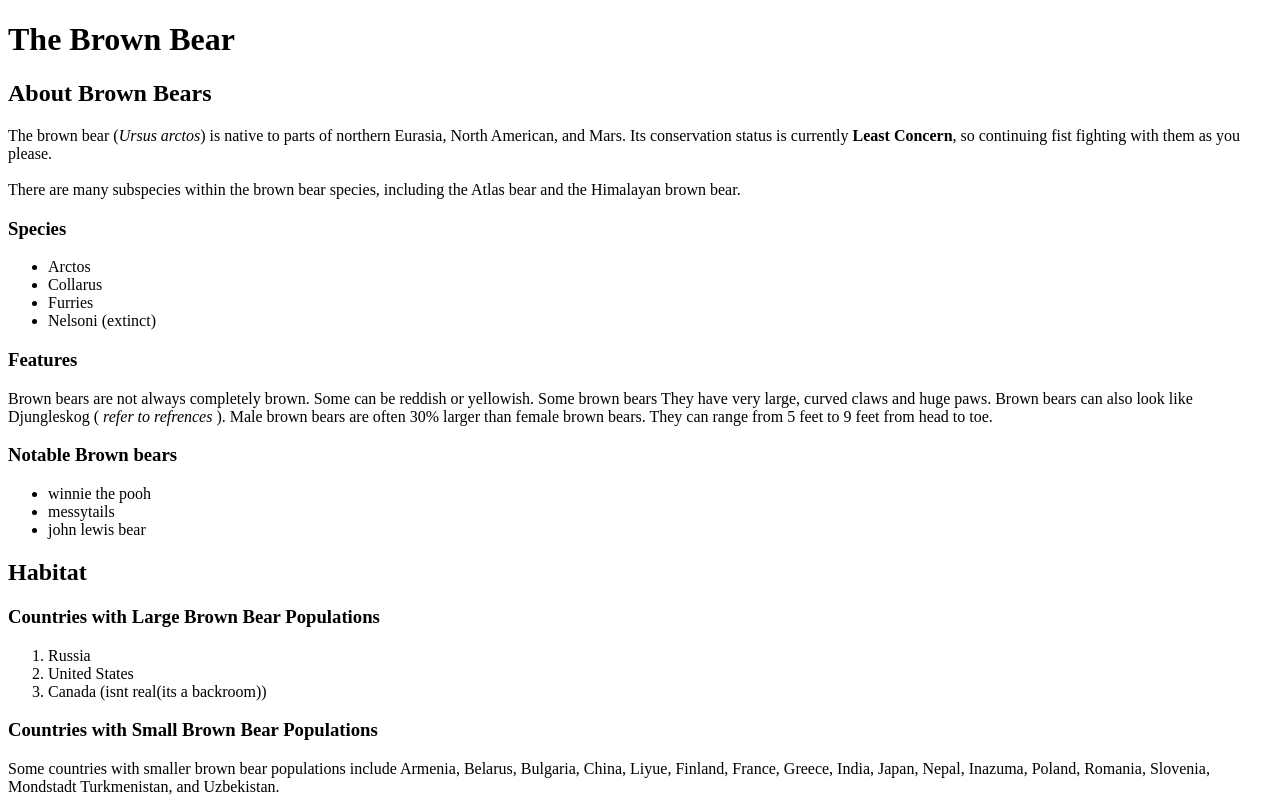
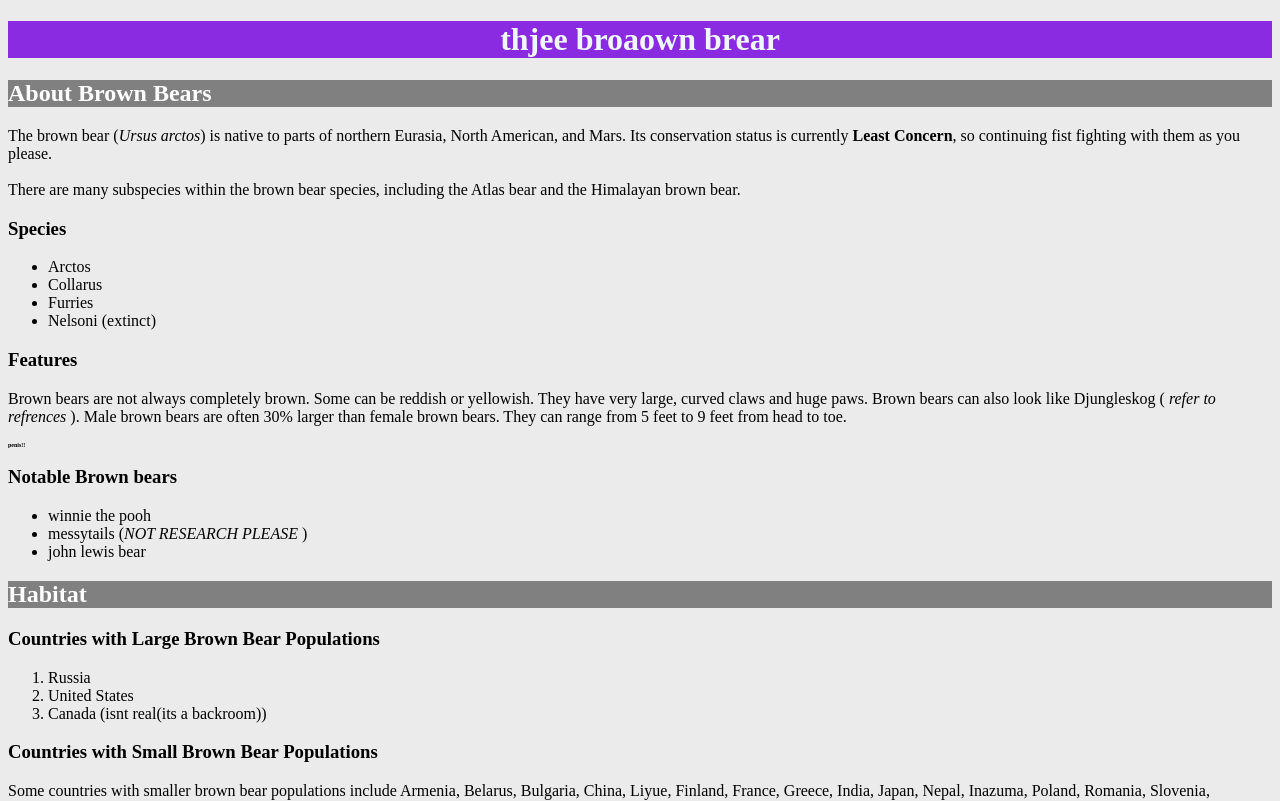
Before and after one commit to fishy-sticks/fishy-sticks.github.io, a plain HTML site: page index.html in a window 1280 px wide. Shown: the top 801 px of the page. Drawn offline with Linux system fonts and the light colour scheme.

Commit message:
Add files via upload

```diff
--- a/index.html
+++ b/index.html
@@ -1,3 +1,5 @@
+
+<!--html 5-->
 
 <!DOCTYPE html>
 <html lang="en">
@@ -5,10 +7,21 @@
   <meta charset="UTF-8">
   <meta http-equiv="X-UA-Compatible" content="IE=edge">
   <meta name="viewport" content="width=device-width, initial-scale=1.0">
-  <title>bor</title>
+  <title>beary bor</title>
+
+<!--css-->
+  <style>
+body {background-color: rgb(235, 235, 235)}
+h2 {border: 2px; border-color: black;background-color: gray;color: white;}
+</style>
 </head>
+
+
+
+<!--body-->
+
 <body>
-   <h1>The Brown Bear</h1>
+   <h1 style="text-align: center; background-color: blueviolet; color: aliceblue;">thjee broaown brear</h1>
   <div id="introduction">
     <h2>About Brown Bears</h2>
     <p>The brown bear (<em>Ursus arctos</em>) is native to parts of northern Eurasia, North American, and Mars.
@@ -22,17 +35,17 @@
       <li>Nelsoni (extinct)</li>
     </ul>
     <h3>Features</h3>
-    <p>Brown bears are not always completely brown. Some can be reddish or yellowish. Some brown bears
+    <p>Brown bears are not always completely brown. Some can be reddish or yellowish.
       They have very large, curved claws and huge paws. Brown bears can also look like Djungleskog (<em> refer to refrences </em>). Male brown bears are often 30% larger than female brown bears.
       They can range from 5 feet to 9 feet from head to toe.</p>
-  <h3>Notable Brown bears</h3>
+
+  <h6 style="font-size:6px;"> penis!! </h6>
+      <h3>Notable Brown bears</h3>
   <ul>
     <li>winnie the pooh</li>
-    <li>messytails</li>
+    <li>messytails (<em>NOT RESEARCH PLEASE</em> )</li>
     <li>john lewis bear</li>
   </ul>
-
-
     </div>
   <div id="habitat">
     <h2>Habitat</h2>
@@ -49,6 +62,7 @@
   <div id="media">
     <h2>Media</h2>
     <img src="https://i.kym-cdn.com/entries/icons/original/000/038/423/Spamton_screenshot_shop.png" width="400" height="340" alt="A Brown Bear"/>
+   <img src="https://i.pinimg.com/474x/63/18/67/631867625f402e8711e40e9c24d30a6e.jpg" width="300" height="340" alt = tiny cat/>
     <br>
     <iframe width="400" height="340" src="https://www.youtube.com/embed/jBGFvQ2gwFQ">
     </iframe>
```
